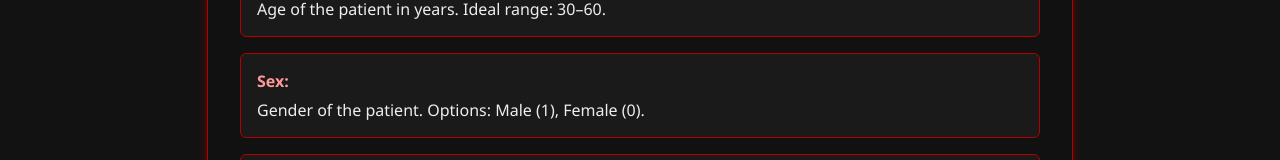
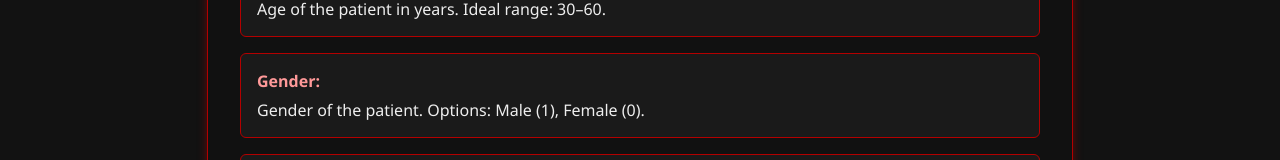
Before and after one commit to Kartik-Ranaut/Arogyadarshi, a React (Create React App) app: page /heart-parameters in a window 1280 px wide. Shown: the part 157-317 px from the top of the page. Built offline with nearby package versions, Linux system fonts and the light colour scheme; no server answers.

Commit message:
Minor changes

```diff
--- a/src/Components/Heart.js
+++ b/src/Components/Heart.js
@@ -183,7 +183,7 @@ export default function Heart(props) {
 
           {/* Sex */}
           <div className="mb-3">
-            <label className="form-label">Sex:</label>
+            <label className="form-label">Gender:</label>
             <select
               className="form-control"
               name="sex"
--- a/src/Components/ParameterInfo.js
+++ b/src/Components/ParameterInfo.js
@@ -7,7 +7,7 @@ export default function ParameterInfo({ disease }) {
       description: "Age of the patient in years. Ideal range: 30–60.",
     },
     {
-      name: "Sex",
+      name: "Gender",
       description: "Gender of the patient. Options: Male (1), Female (0).",
     },
     {
```
